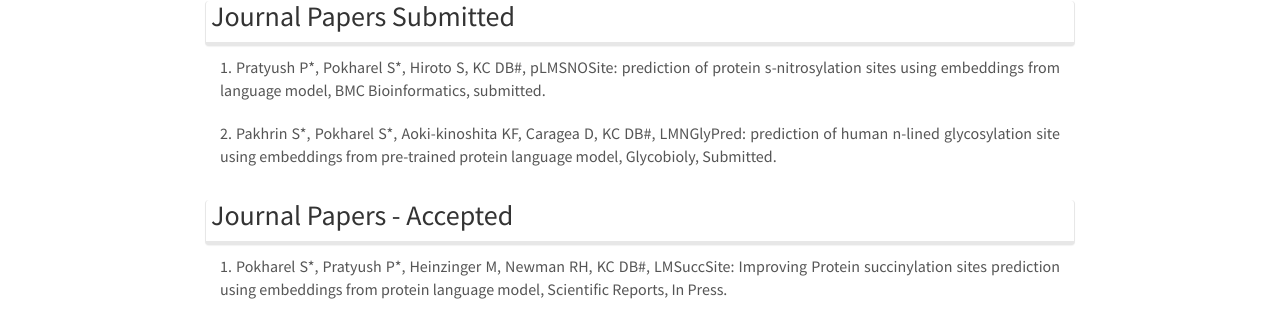
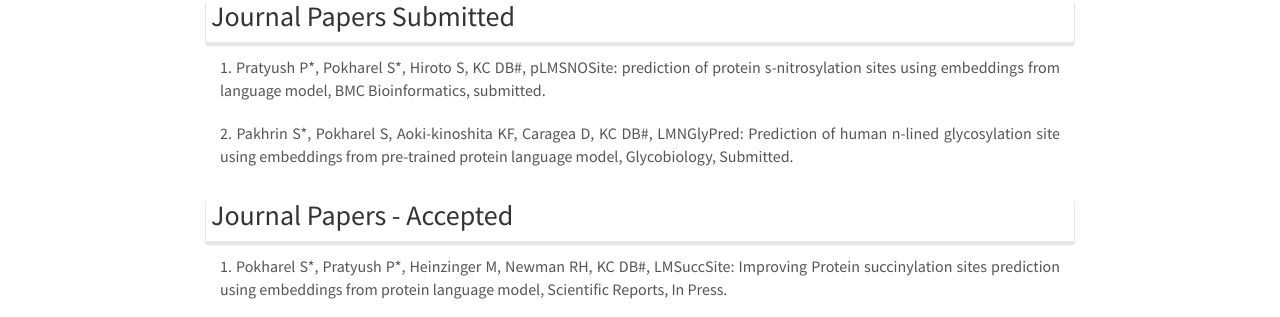
Before and after one commit to pawelparker/KCLabMTU.github.io, a Jekyll site: the page built from _pages/publications.html, in a window 1280 px wide and 900 px high, scrolled down 819 px. Shown: the part 137-454 px from the top of the window. Built offline with Jekyll 4.4.1, drawn with Linux system fonts in a browser that asks for light colours; nearby versions of some CDN libraries.

Commit message:
Update publications.html

```diff
--- a/_pages/publications.html
+++ b/_pages/publications.html
@@ -37,7 +37,7 @@ permalink: /publications/
    </div>
    <div class="panel-heading">1. Pratyush P*, Pokharel S*, Hiroto S, KC DB#, pLMSNOSite:  prediction of protein s-nitrosylation sites using embeddings from language model, BMC Bioinformatics, submitted.
    </div>
-   <div class="panel-heading">2. Pakhrin S*, Pokharel S*, Aoki-kinoshita KF, Caragea D, KC DB#, LMNGlyPred: prediction of human n-lined glycosylation site using embeddings from pre-trained protein language model, Glycobioly, Submitted.
+   <div class="panel-heading">2. Pakhrin S*, Pokharel S, Aoki-kinoshita KF, Caragea D, KC DB#, LMNGlyPred: Prediction of human n-lined glycosylation site using embeddings from pre-trained protein language model, Glycobiology, Submitted.
    </div>
 
    <div class="panel panel-default" >
```
